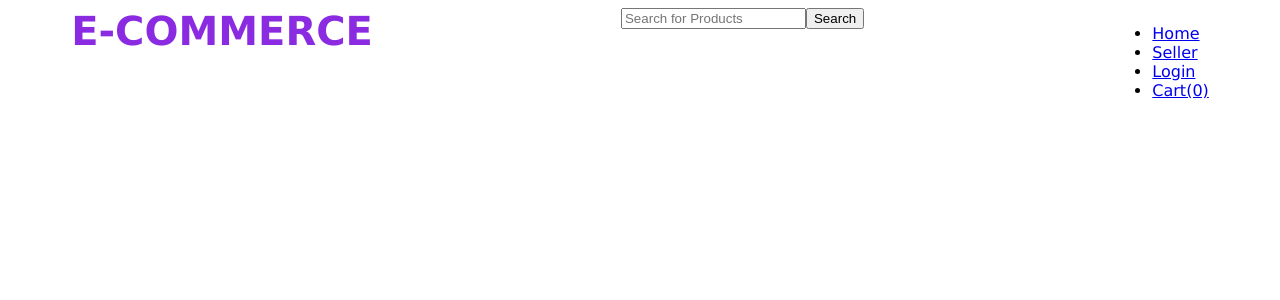
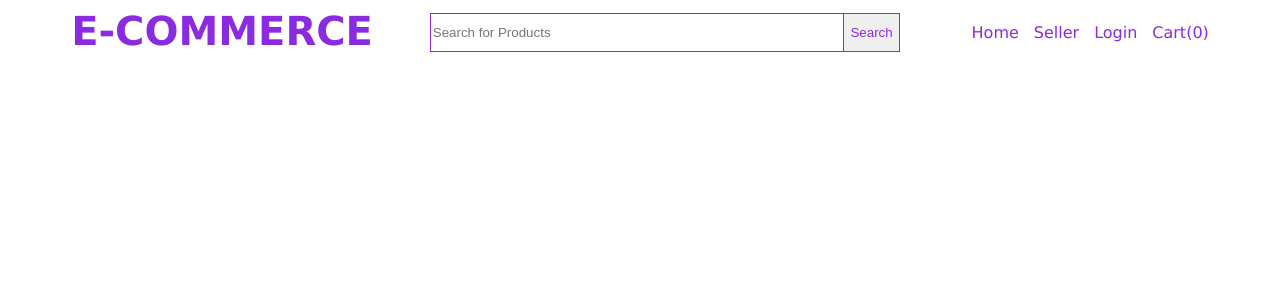
Before and after one commit to Hasul79/E-commerce-Project-Setup-__Angular, an Angular app: page / in a window 1280 px wide. Shown: the top 300 px of the page. Built offline with nearby package versions, Linux system fonts and the light colour scheme.

Commit message:
create header

```diff
--- a/src/app/header/header.component.css
+++ b/src/app/header/header.component.css
@@ -7,3 +7,38 @@
     color:blueviolet;
     margin: 0;font-size: 40px;
 }
+.nav ul {
+    display:inline-flex;
+   list-style-type: none;
+    margin: 0;
+    padding: 0;
+}
+.nav li {
+    padding-left: 15px;
+    padding-top: 15px;
+}
+.nav li a{
+    text-decoration: none;
+    color:blueviolet;
+}
+.nav .nav-search input {
+    flex: 1;
+    color: blueviolet;
+    border: 1px solid blueviolet;
+    height: 35px;
+    border-radius: 0px;
+}
+.nav .nav-search {
+    display: flex;
+    flex: 1;
+   margin-top: 5px;
+   margin-left: 5%;
+   margin-right: 5%;
+}
+
+.nav .nav-search button {
+    color: blueviolet;
+    border: 1px solid blueviolet;
+    height: 39px;
+    border-left: 0px;
+}
--- a/src/app/header/header.component.html
+++ b/src/app/header/header.component.html
@@ -1,7 +1,7 @@
 <nav class="nav">
     <h1>E-COMMERCE</h1>
 
-    <div>
+    <div class="nav-search">
         <input type="text" placeholder="Search for Products" />
         <button>Search</button>
     </div>
```
